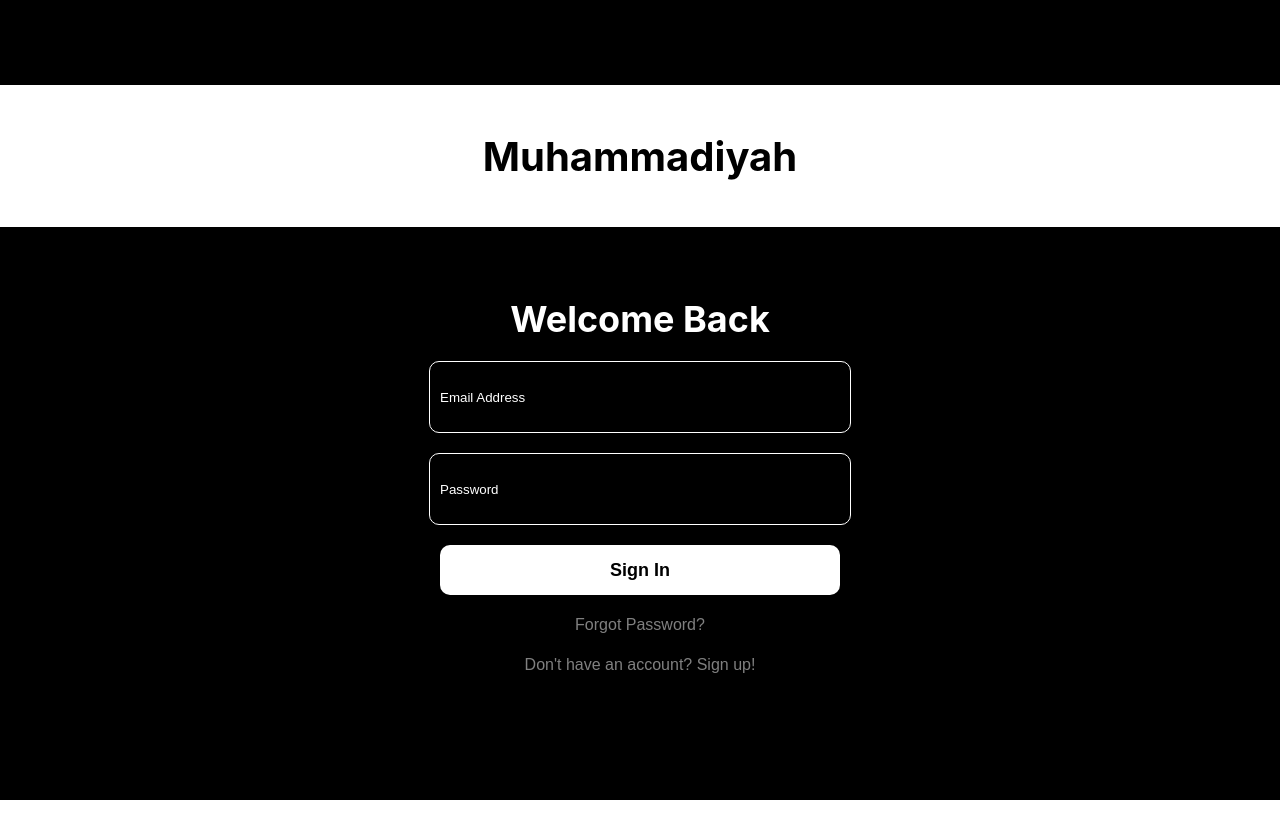
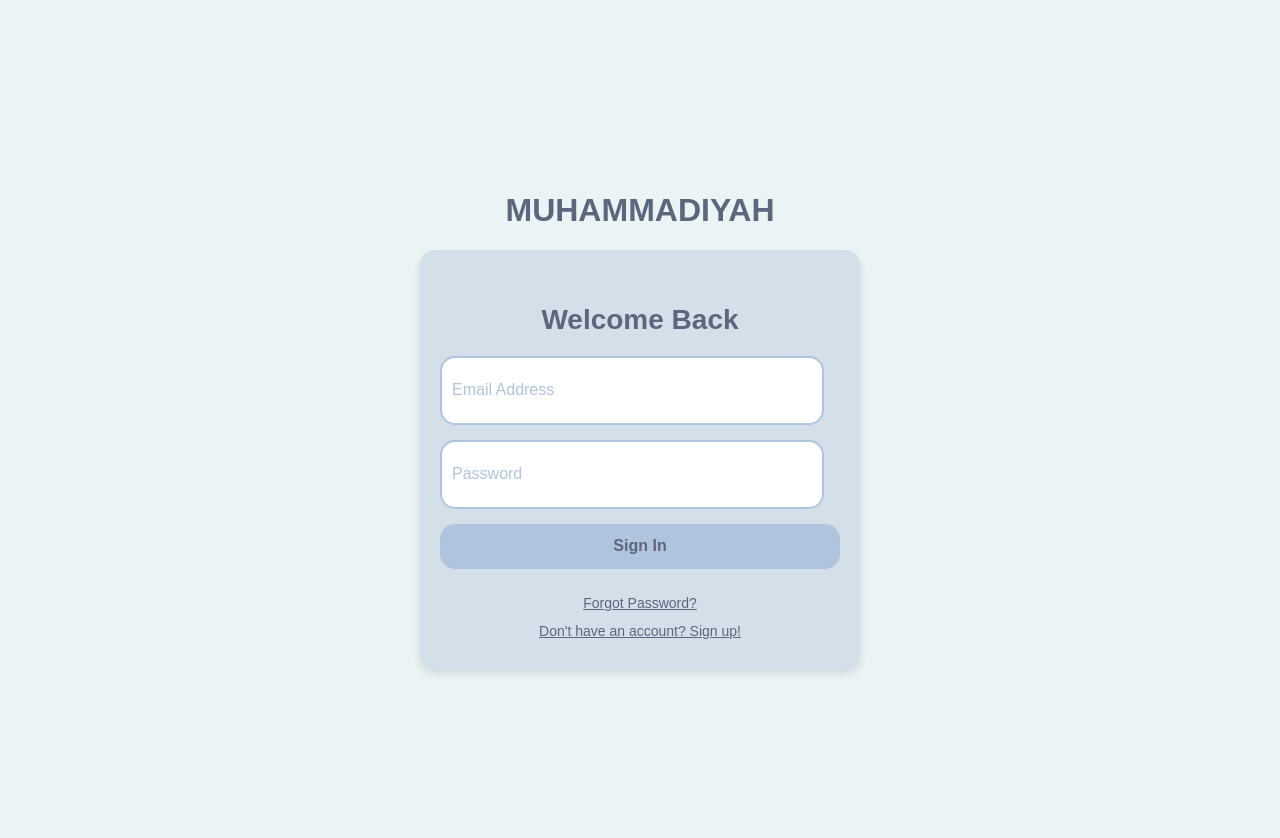
Before and after one commit to Teddayz/hack4good, a React (Create React App) app: page /signin in a window 1280 px wide. Before the commit the page ends 800 px from the top, so only its background shows below. Built offline with nearby package versions, Linux system fonts and the light colour scheme.

Commit message:
Authupdated with UI

```diff
--- a/src/App.js
+++ b/src/App.js
@@ -1,4 +1,4 @@
-import { BrowserRouter as Router, Routes, Route } from "react-router-dom";
+import { BrowserRouter as Router, Routes, Route, Navigate } from "react-router-dom";
 import SignIn from "./components/SignIn";
 import SignUp from './components/SignUp';
 import ResidentDashboard from "./components/ResidentDashboard";
@@ -8,6 +8,7 @@
   return (
     <Router>
       <Routes>
+        <Route path="/" element={<Navigate to="/signin" replace />} />
         <Route path="/signin" element={<SignIn />} />
         <Route path="/signup" element={<SignUp />} />
         <Route path="/resident" element={<ResidentDashboard />} />
--- a/src/components/SignIn.css
+++ b/src/components/SignIn.css
@@ -1,85 +1,105 @@
+:root {
+  --primary-color: #eaf4f4; /* Light Pastel Blue */
+  --secondary-color: #d3e0ea; /* Soft Cool Blue */
+  --accent-color: #b0c4de; /* Steel Blue */
+  --button-hover: #a1bfcf; /* Pastel Grey-Blue */
+  --text-color: #5c677d; /* Cool Gray */
+  --error-color: #ff6b6b; /* Light Coral */
+  --border-radius: 15px;
+  --input-background: #ffffff;
+}
+
+body {
+  margin: 0;
+  font-family: "Arial", sans-serif;
+  background-color: var(--primary-color);
+  color: var(--text-color);
+}
+
 .signin-container {
   display: flex;
   flex-direction: column;
   align-items: center;
   justify-content: center;
   height: 100vh;
-    background-color: #000;
-    color: #fff;
-  }
-
-  .signin-top {
-    width: 100%;
-    text-align: center;
-    padding: 20px 0;
-    background-color: #fff;
-    color: #000;
-  }
-
-  .signin-title {
-    font-size: 40px;
-    font-weight: bold;
+  padding: 20px;
 }
 
 .signin-bottom {
   width: 100%;
   max-width: 400px;
-    background-color: #000;
-    border-radius: 30px;
-    padding: 40px 20px;
+  background-color: var(--secondary-color);
+  border-radius: var(--border-radius);
+  padding: 30px 20px;
   text-align: center;
+  box-shadow: 0 4px 8px rgba(0, 0, 0, 0.1);
 }
 
 .signin-heading {
-    font-size: 36px;
+  font-size: 28px;
   font-weight: bold;
   margin-bottom: 20px;
+  color: var(--text-color);
 }
 
 .signin-form {
   display: flex;
   flex-direction: column;
-    align-items: center;
-    margin-top: 20px;
+  gap: 15px;
 }
 
 .signin-input {
-    width: 100%;
-    height: 50px;
-    margin-bottom: 20px;
+  height: 45px;
   padding: 10px;
-    border: 1px solid #fff;
-    border-radius: 10px;
-    color: #fff;
-    background-color: transparent;
+  border: 2px solid var(--accent-color);
+  border-radius: var(--border-radius);
+  background-color: var(--input-background);
+  color: var(--text-color);
+  font-size: 16px;
 }
 
 .signin-input::placeholder {
-    color: #fff;
+  color: var(--accent-color);
+}
+
+.signin-input:focus {
+  border-color: var(--button-hover);
+  outline: none;
+  box-shadow: 0 0 5px rgba(161, 191, 207, 0.5);
 }
 
 .signin-button {
   width: 100%;
-    height: 50px;
-    background-color: #fff;
-    color: #000;
+  height: 45px;
+  background-color: var(--accent-color);
+  color: var(--text-color);
   border: none;
-    border-radius: 10px;
+  border-radius: var(--border-radius);
+  font-size: 16px;
   font-weight: bold;
-    font-size: 18px;
   cursor: pointer;
+  transition: background-color 0.3s ease;
+}
+
+.signin-button:hover {
+  background-color: var(--button-hover);
 }
 
 .signin-link {
-    margin-top: 20px;
-    color: gray;
+  margin-top: 10px;
+  color: var(--text-color);
   background: none;
   border: none;
-    font-size: 16px;
+  font-size: 14px;
   cursor: pointer;
+  text-decoration: underline;
+}
+
+.signin-link:hover {
+  color: var(--accent-color);
 }
 
 .signin-error {
-    color: red;
-    margin-bottom: 10px;
+  color: var(--error-color);
+  font-size: 14px;
 }
--- a/src/components/SignIn.js
+++ b/src/components/SignIn.js
@@ -12,7 +12,7 @@
 
   const handleSignIn = async () => {
     try {
-      const user = await signInUser(email, password);
+      await signInUser(email, password); // Call the function without assigning its return value
       navigate("/resident"); // Navigate to home page after successful sign-in
     } catch (error) {
       if (
@@ -28,6 +28,7 @@
     }
   };
 
+
   const navigateToSignUp = () => {
     navigate("/signup");
   };
@@ -39,7 +40,7 @@
   return (
     <div className="signin-container">
       <div className="signin-top">
-        <h1 className="signin-title">Muhammadiyah</h1>
+        <h1 className="signin-title">MUHAMMADIYAH</h1>
       </div>
 
       <div className="signin-bottom">
--- a/src/components/SignUp.css
+++ b/src/components/SignUp.css
@@ -1,8 +1,27 @@
+:root {
+    --primary-color: #eaf4f4; /* Light Pastel Blue */
+    --secondary-color: #d3e0ea; /* Soft Cool Blue */
+    --accent-color: #b0c4de; /* Steel Blue */
+    --button-hover: #a1bfcf; /* Pastel Grey-Blue */
+    --text-color: #5c677d; /* Cool Gray */
+    --error-color: #ff6b6b; /* Light Coral */
+    --border-radius: 15px;
+    --input-background: #ffffff;
+  }
+
+  body {
+    margin: 0;
+    font-family: "Arial", sans-serif;
+    background-color: var(--primary-color);
+    color: var(--text-color);
+  }
+
   .container {
-    font-family: Arial, sans-serif;
-    margin: 0 auto;
-    max-width: 600px;
-    text-align: center;
+    display: flex;
+    flex-direction: column;
+    align-items: center;
+    justify-content: center;
+    height: 100vh;
     padding: 20px;
   }
 
@@ -10,18 +29,24 @@
     font-size: 36px;
     font-weight: bold;
     margin-bottom: 20px;
+    color: var(--text-color);
   }
 
   .form-container {
-    background-color: #000;
+    background-color: var(--secondary-color);
     color: #fff;
-    border-radius: 15px;
+    border-radius: var(--border-radius);
     padding: 30px;
+    width: 100%;
+    max-width: 400px;
+    text-align: center;
+    box-shadow: 0 4px 8px rgba(0, 0, 0, 0.1);
   }
 
   h2 {
     font-size: 28px;
     margin-bottom: 20px;
+    color: var(--text-color);
   }
 
   form {
@@ -34,38 +59,55 @@
   input {
     width: 90%;
     padding: 10px;
-    border: 1px solid #fff;
-    border-radius: 8px;
-    color: #000;
+    border: 2px solid var(--accent-color);
+    border-radius: var(--border-radius);
+    background-color: var(--input-background);
+    color: var(--text-color);
     font-size: 16px;
   }
 
   input::placeholder {
-    color: #ccc;
+    color: var(--accent-color);
+  }
+
+  input:focus {
+    border-color: var(--button-hover);
+    outline: none;
+    box-shadow: 0 0 5px rgba(161, 191, 207, 0.5);
   }
 
   .submit-button {
     width: 90%;
     padding: 12px;
     font-size: 18px;
-    color: #000;
-    background-color: #fff;
+    color: var(--text-color);
+    background-color: var(--accent-color);
     border: none;
-    border-radius: 8px;
+    border-radius: var(--border-radius);
     cursor: pointer;
     font-weight: bold;
+    transition: background-color 0.3s ease;
   }
 
   .submit-button:hover {
-    background-color: #ccc;
+    background-color: var(--button-hover);
   }
 
   .back-button {
-    color: #fff;
+    color: var(--text-color);
     background: none;
     border: none;
     font-size: 14px;
     text-decoration: underline;
     cursor: pointer;
-    margin-bottom: 20px;
+    margin-top: 20px;
   }
+
+  .back-button:hover {
+    color: var(--accent-color);
+  }
+
+  .signin-error {
+    color: var(--error-color);
+    font-size: 14px;
+  }
--- a/src/components/SignUp.js
+++ b/src/components/SignUp.js
@@ -2,6 +2,8 @@
 import React, { useState } from 'react';
 import { useNavigate } from 'react-router-dom';
 import { signUpUser } from '../firebase'; // Import signUpUser
+import './SignUp.css';
+
 
 const SignUp = () => {
     const navigate = useNavigate();
```
Lines whose indentation alone changed are shown as unchanged.
